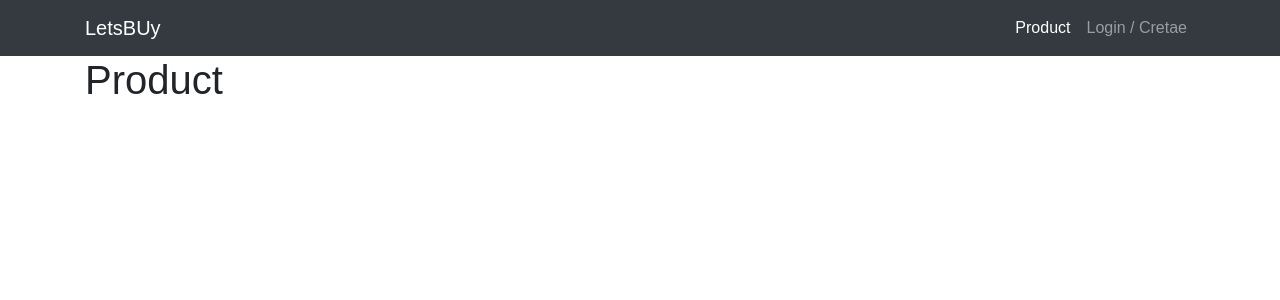
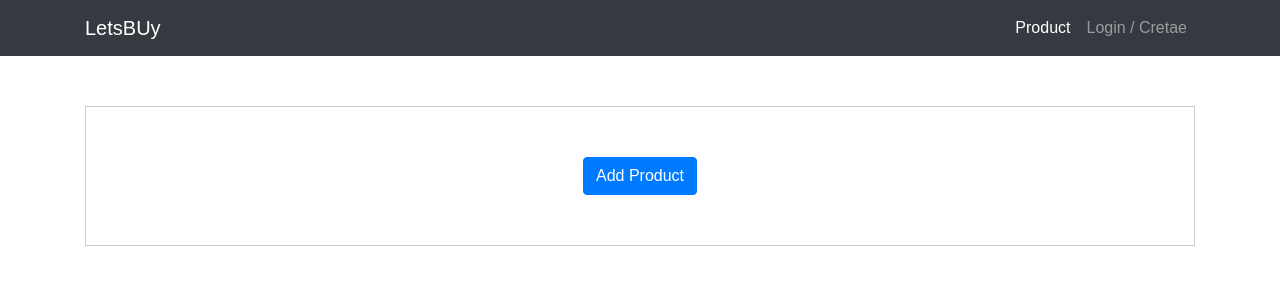
Before and after one commit to sayalok/api-using-graphNodeMongoReact, a React (Create React App) app in the folder frontend/: page /product in a window 1280 px wide. Shown: the top 300 px of the page. Built offline with nearby package versions, Linux system fonts and the light colour scheme.

Commit message:
add modal and backdrop component

```diff
--- a/frontend/src/App.css
+++ b/frontend/src/App.css
@@ -0,0 +1,5 @@
+.addProductBtn {
+	margin-top: 50px;
+	border: 1px solid #ccc;
+	padding: 50px;
+}
--- /dev/null
+++ b/frontend/src/inc/Backdrop/Backdrop.css
@@ -0,0 +1,8 @@
+.backdrop {
+	position: fixed;
+	top: 0;
+	left: 0;
+	height: 100vh;
+	width: 100%;
+	background: rgba(0,0,0,0.75);
+}
--- /dev/null
+++ b/frontend/src/inc/Backdrop/Backdrop.js
@@ -0,0 +1,6 @@
+import React from 'react';
+
+
+const backdrop = props => <div className="backdrop"></div>
+
+export default backdrop;
--- /dev/null
+++ b/frontend/src/inc/ModalForm/ModalForm.js
@@ -0,0 +1,24 @@
+import React from 'react';
+
+const modalForm = props => {
+	return (
+		<div className="modal fade" id="exampleModal" tabIndex="-1" role="dialog" aria-labelledby="exampleModalLabel" aria-hidden="true">
+			<div className="modal-dialog" role="document">
+			    <div className="modal-content">
+		      		<div className="modal-header">
+		        		<h5 className="modal-title" id="exampleModalLabel">{props.title}</h5>
+				    </div>
+			      	<div className="modal-body">
+			        	{props.children}
+			    	</div>
+		      		<div className="modal-footer">
+		        		<button type="button" className="btn btn-secondary" data-dismiss="modal">Close</button>
+		        		<button type="button" className="btn btn-primary">Save</button>
+		      		</div>
+		    	</div>
+			</div>
+		</div>
+	)
+}
+
+export default modalForm;
--- a/frontend/src/pages/Product.js
+++ b/frontend/src/pages/Product.js
@@ -1,10 +1,21 @@
 import React, { Component } from 'react';
 
+import Backdrop from '../inc/Backdrop/Backdrop';
+import ModalForm from '../inc/ModalForm/ModalForm';
 
 class Product extends Component {
     render() {
         return (
-            <h1> Product </h1>
+            <React.Fragment>
+            	<Backdrop/>
+            	<div className="addProductBtn text-center">
+	            	<button type="button" className="btn btn-primary" data-toggle="modal" data-target="#exampleModal">
+	  					Add Product
+					</button>
+				</div>
+				<ModalForm title="Add Product">
+				</ModalForm>
+            </React.Fragment>
         );
     }
 }
```
Also changed, not shown: frontend/src/inc/ModalForm/ModalForm.css (added), frontend/src/index.css (line endings or trailing spaces).
